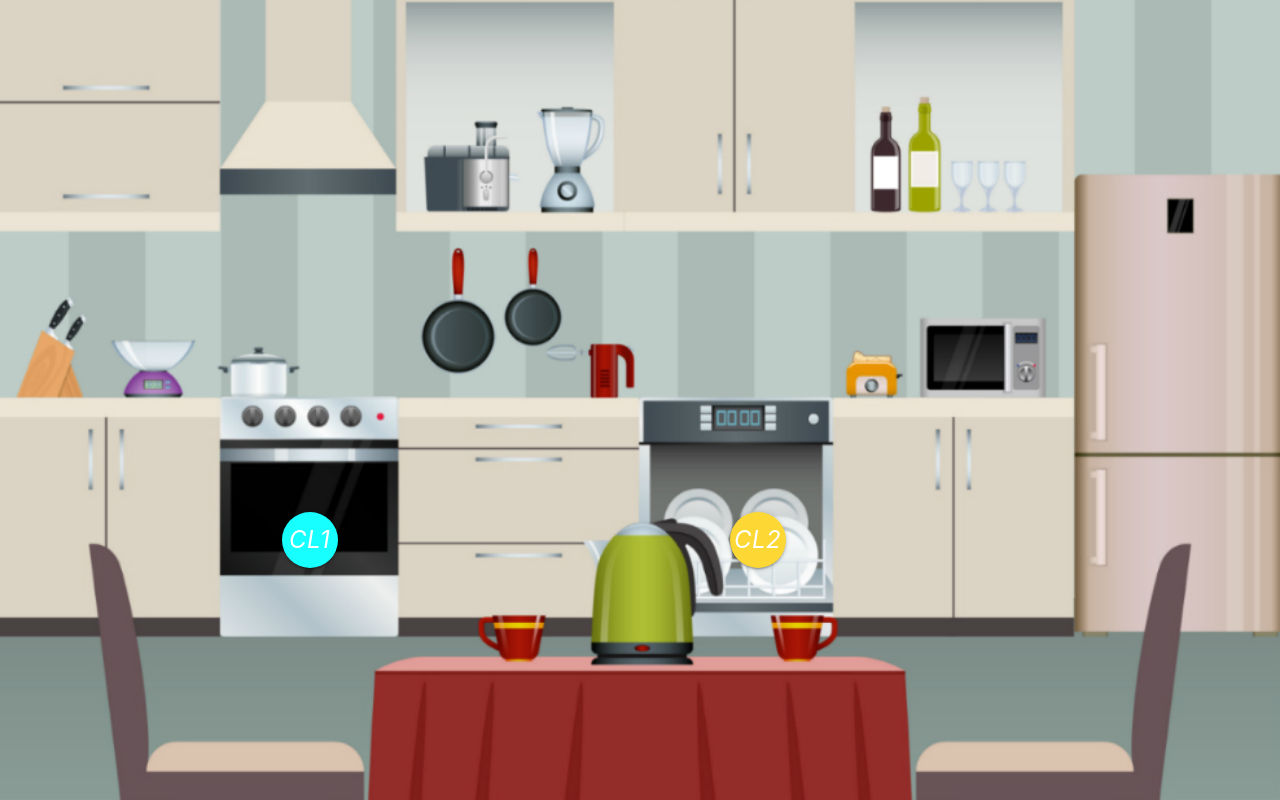
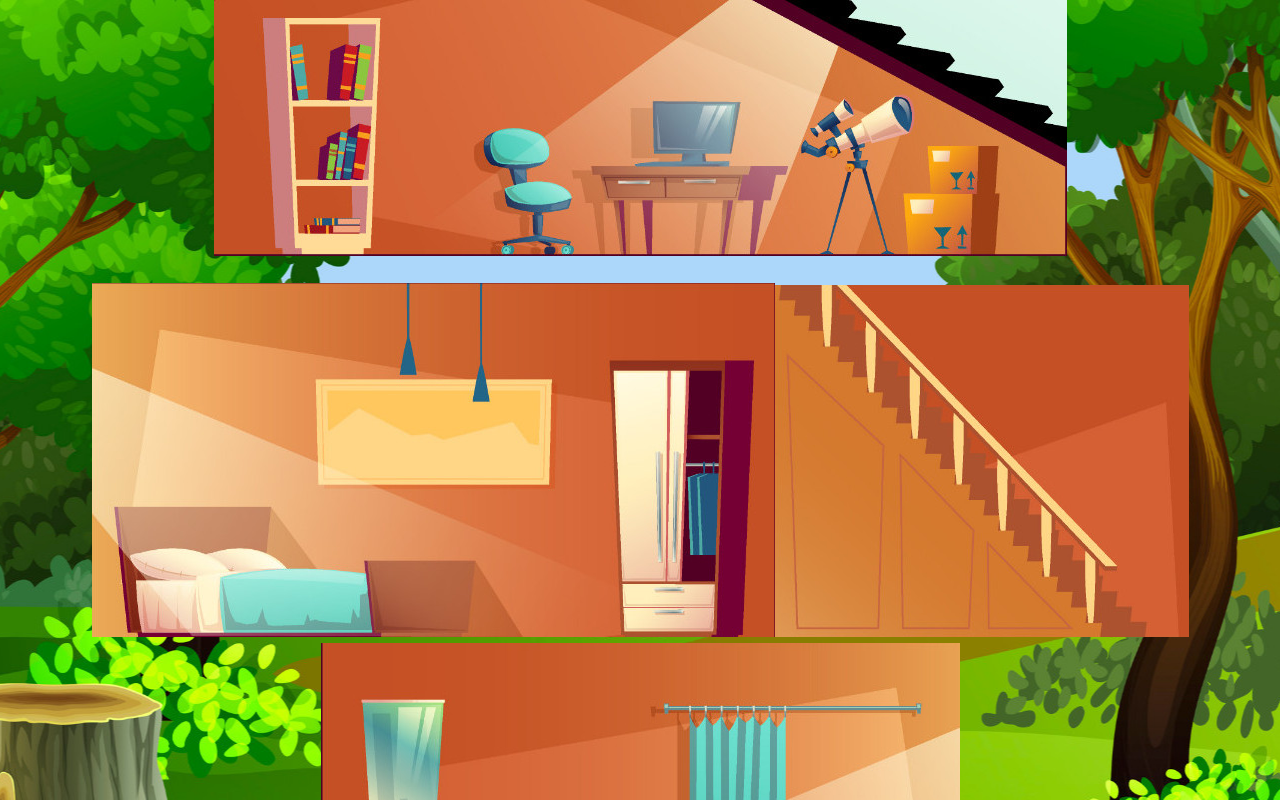
Before and after one commit to JenniferBoultareau/sunny-school, a React (Create React App) app: page / in a window 1280 px wide. Shown: the top 800 px of the page. Built offline with nearby package versions, Linux system fonts and the light colour scheme.

Commit message:
background init: need improvement

```diff
--- a/src/App.js
+++ b/src/App.js
@@ -18,7 +18,7 @@ function App() {
 
   return (
     <div className="App">
-      <Kitchen />
+      {/* <Kitchen /> */}
       <Summary />
     </div>
   );
--- a/src/Components/Summary/Summary.css
+++ b/src/Components/Summary/Summary.css
@@ -1,5 +1,5 @@
 .sum {
-  background-image: url(../../assets/img/backgrounds/forest.jpg);
+  background: url(../../assets/img/backgrounds/forest.jpg) no-repeat fixed center;
   height: 100vh;
   width: 100vw;
 }
--- a/src/Components/Summary/Summary.js
+++ b/src/Components/Summary/Summary.js
@@ -8,27 +8,28 @@ import bedroom from '../../assets/img/summary/bedroom.jpg';
 import escalier from '../../assets/img/summary/escalier.jpg';
 import salon from '../../assets/img/summary/salon.jpg';
 
+import './Summary.css';
 
 const Summary = () => {
   return(
-    <div>
+    <div class='container sum'>
 
-      <div class="row">
+      <div class='row'>
         <img src={bureau} alt='salon'/>
       </div>
 
-      <div class="row">
+      <div class='row'>
         <img src={bedroom} alt='salon'/>
         <img src={escalier} alt='salon'/>
         <img src={bathroom} alt='salon'/>
       </div>
 
-      <div class="row">
+      <div class='row'>
         <img src={salon} alt='salon'/>
         <img src={cuisine} alt='salon'/>
       </div>
 
-      <div class="row">
+      <div class='row'>
         <img src={buanderie} alt='salon'/>
       </div>
 
```
Also changed, not shown: src/Components/Summury/Summury.js (deleted, +0 -13 lines), src/Components/Summury/Summury.css (deleted).
